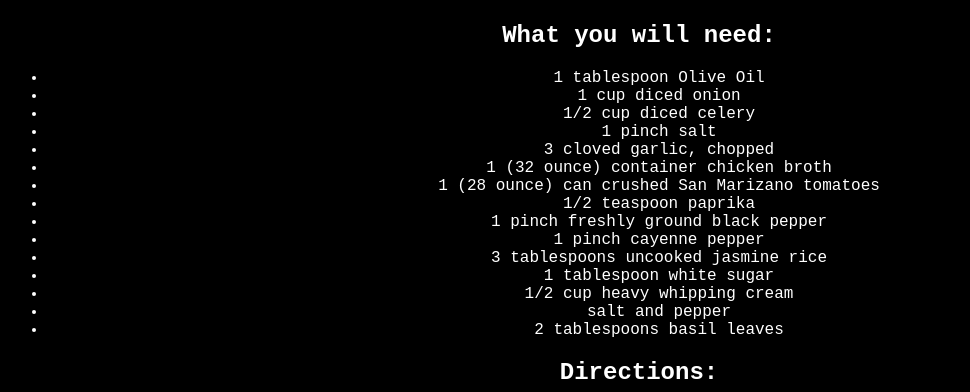
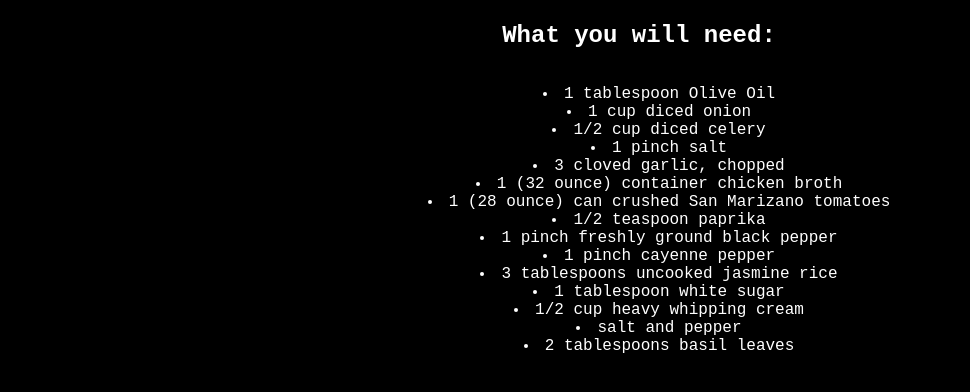
Before and after one commit to Square3Jacob/odin-recipes, a plain HTML site: page recipes/tomato-bisque.html in a window 1280 px wide. Shown: the part 665-1057 px from the top of the page, without its empty margins (1-971 px from the left). Drawn offline with Linux system fonts and the light colour scheme.

Commit message:
fixed class for lists

```diff
--- a/recipes/tomato-bisque.html
+++ b/recipes/tomato-bisque.html
@@ -18,7 +18,7 @@
 
     <h2>What you will need:</h2>
 
-    <ul>
+    <ul class="list">
         <li>1 tablespoon Olive Oil</li>
         <li>1 cup diced onion</li>
         <li>1/2 cup diced celery</li>
--- a/styles.css
+++ b/styles.css
@@ -10,7 +10,7 @@
     height: auto;
 }
 
-ul.list {
+ul, .list {
     margin-left: 200px;
     margin-right: 200px;
     display: inline-block;
```
